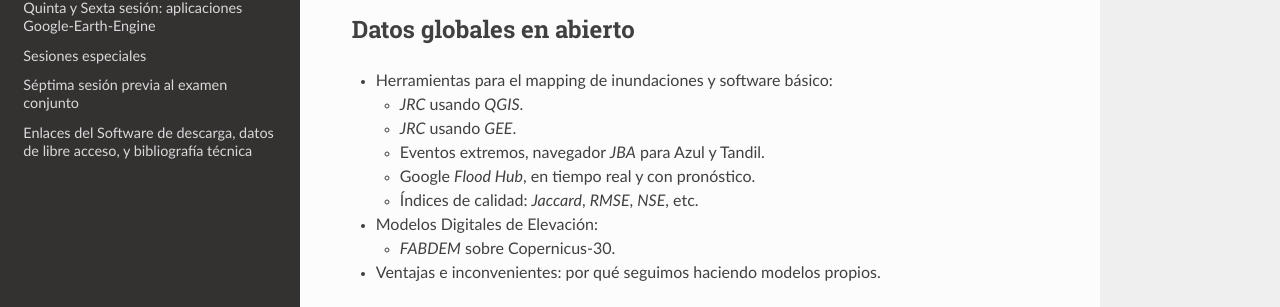
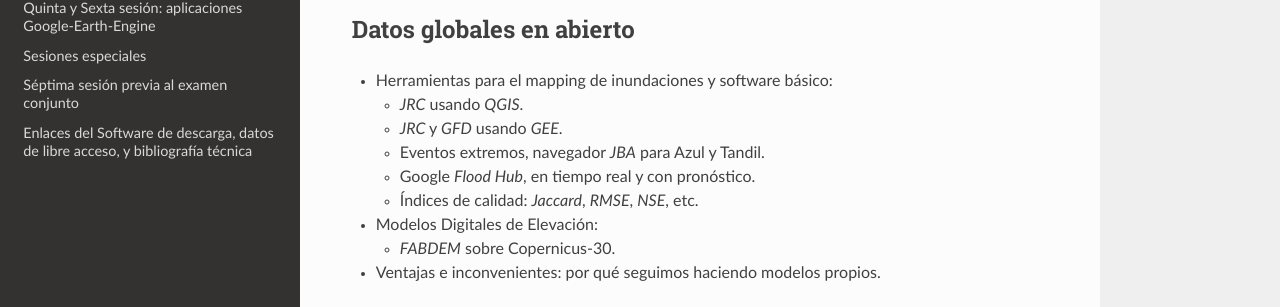
Before and after one commit to ivillamadrid/EvalFloodRisk_RSSWE, a Sphinx documentation site: the page built from docs/source/D1.rst, in a window 1280 px wide. Shown: the part 323-630 px from the top of the page. Built offline with Sphinx 7.4.7 and the Read the Docs theme 2.0.0, drawn with Linux system fonts in a browser that asks for light colours.

Commit message:
Update D1.rst

```diff
--- a/docs/source/D1.rst
+++ b/docs/source/D1.rst
@@ -18,7 +18,7 @@ Datos globales en abierto
 * Herramientas para el mapping de inundaciones y software básico:
 
   * *JRC* usando *QGIS*.
-  * *JRC* usando *GEE*.
+  * *JRC* y *GFD* usando *GEE*.
   * Eventos extremos, navegador *JBA* para Azul y Tandil.
   * Google *Flood Hub*, en tiempo real y con pronóstico.
   * Índices de calidad: *Jaccard*, *RMSE*, *NSE*, etc.
```
